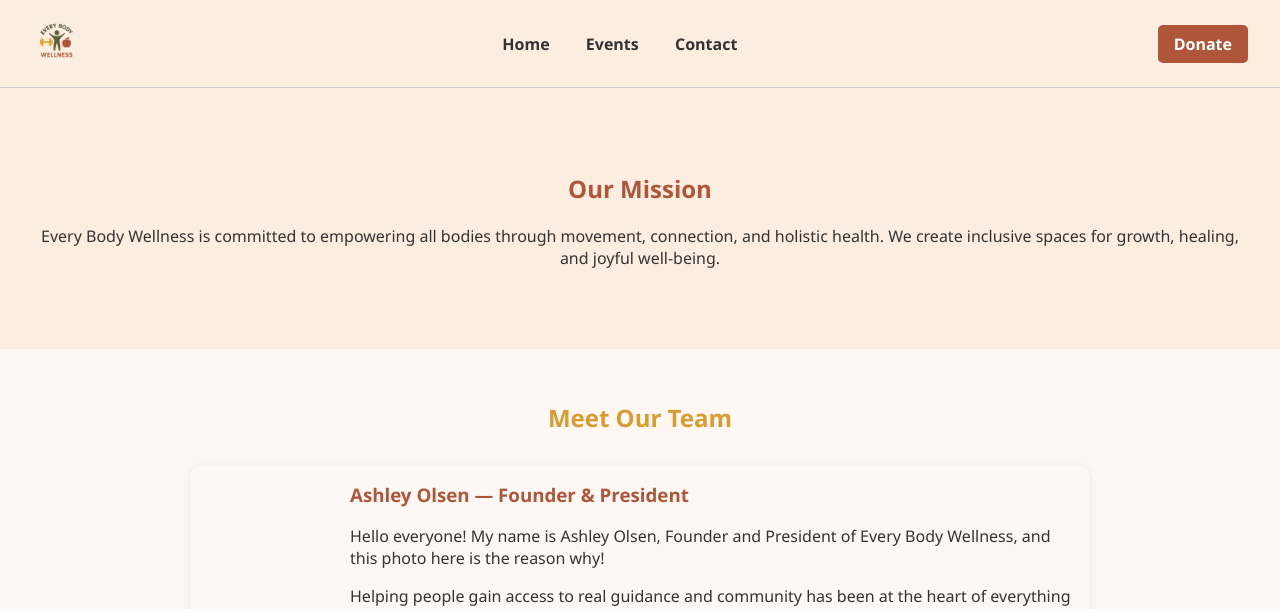
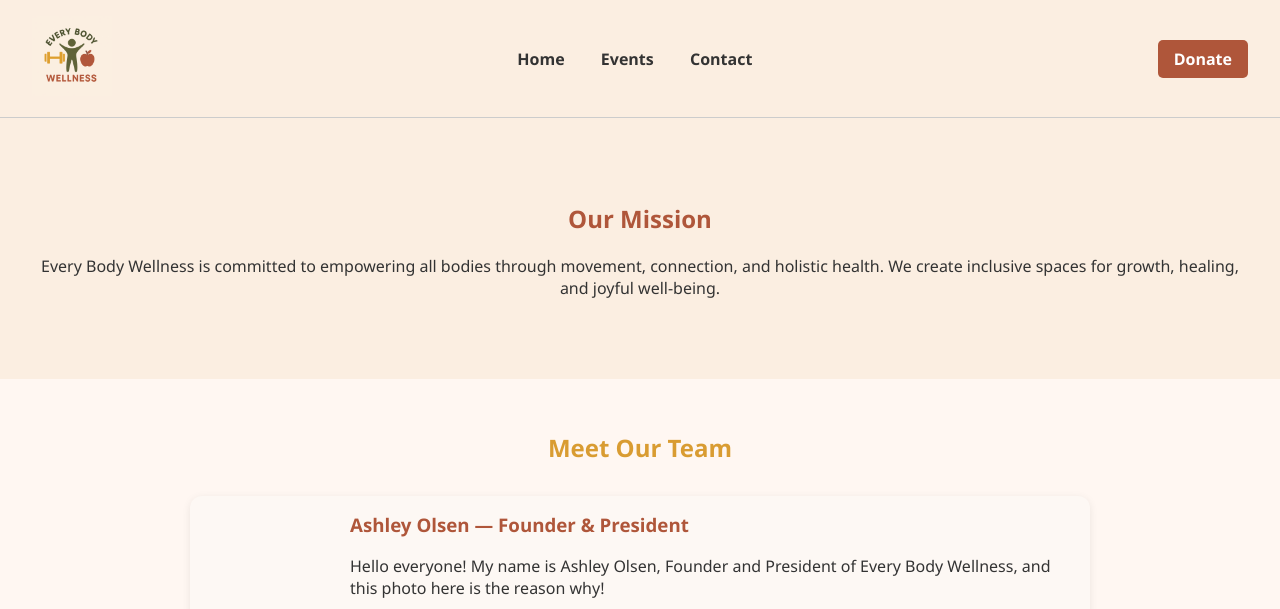
Before and after one commit to Metvertz/everybodywellness-site, a plain HTML site: page index.html in a window 1280 px wide. Shown: the top 609 px of the page. Drawn offline with Linux system fonts and the light colour scheme.

Commit message:
Update style.css

```diff
--- a/style.css
+++ b/style.css
@@ -26,7 +26,8 @@ header.navbar {
 }
 
 .logo {
-  height: 50px;
+  height: 80px; /* Increase logo size */
+  max-height: 100px;
 }
 
 .nav-links a {
```
